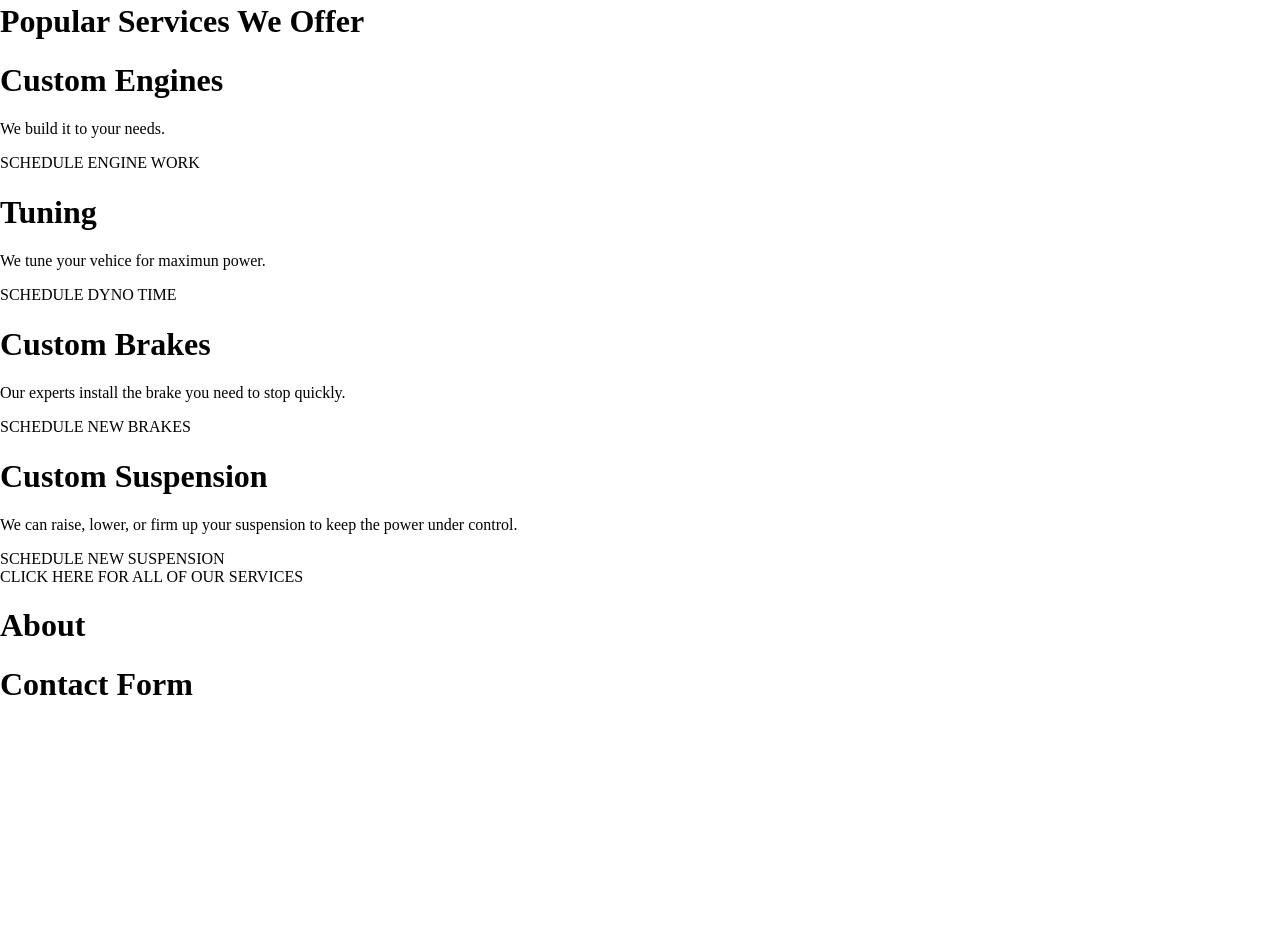
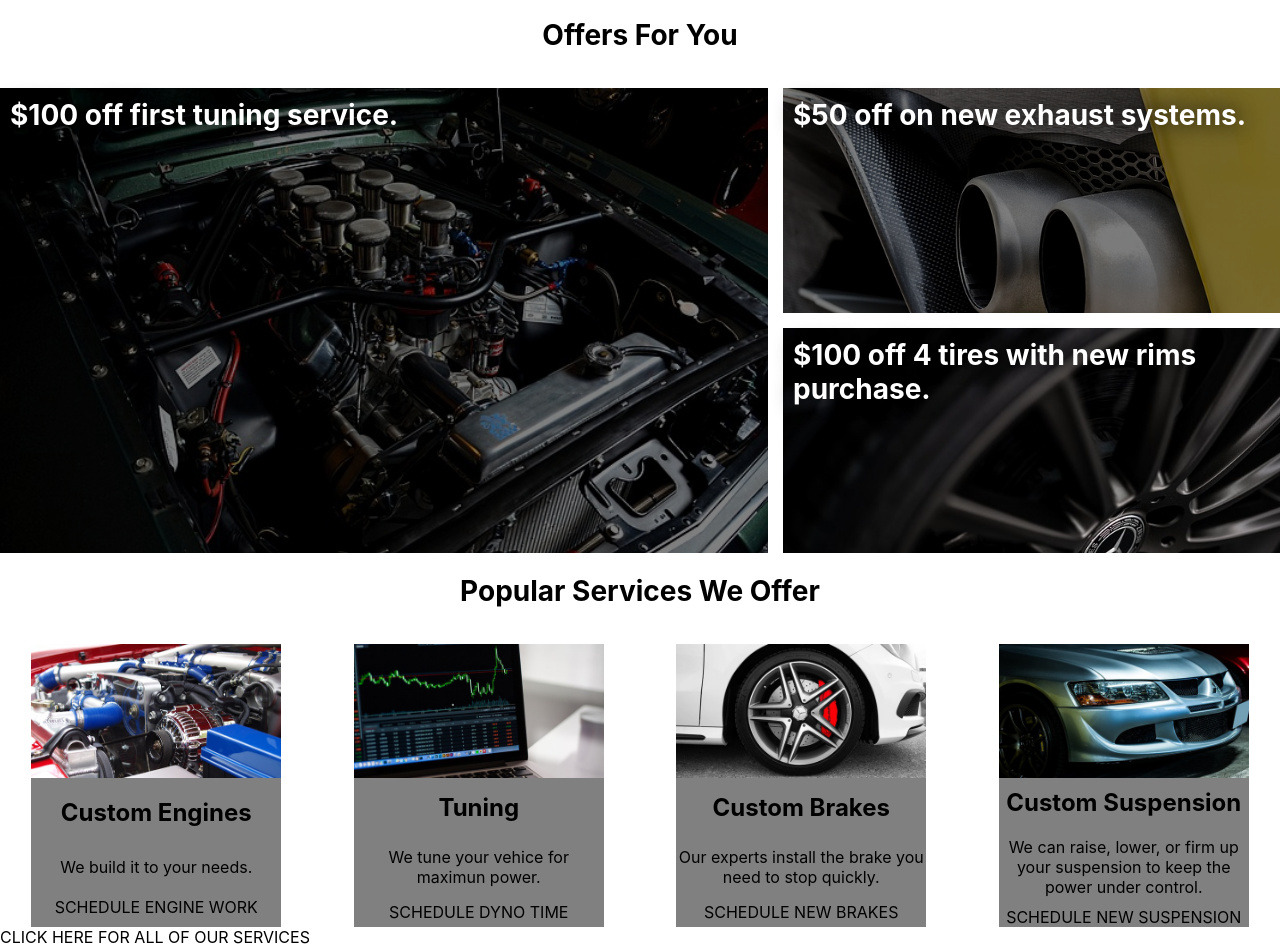
Before and after one commit to jwalker2276/gatsby-site-demo, a Gatsby site: page / in a window 1280 px wide. Shown: the part 846-1796 px from the top of the page. Before the commit the page ends 1570 px from the top, so only its background shows below. Built offline with nearby package versions, Linux system fonts and the light colour scheme; Gatsby itself is replaced by a stand-in of ours.

Commit message:
Continued working on landing page.

```diff
--- a/src/components/global.js
+++ b/src/components/global.js
@@ -4,6 +4,7 @@ const GlobalStyle = createGlobalStyle`
   body {
     margin: 0px;
     padding: 0px;
+    font-family: -apple-system,BlinkMacSystemFont,"Segoe UI",Roboto,Oxygen-Sans,Ubuntu,Cantarell,"Helvetica Neue",sans-serif;
   }
 `;
 
--- /dev/null
+++ b/src/components/service-ads.js
@@ -0,0 +1,82 @@
+import React from "react";
+import styled from "styled-components";
+import engineImg from "../images/engine1.jpg";
+import exhaustImg from "../images/exhaust.jpg";
+import rimImg from "../images/rim.jpg";
+
+const ServiceAds = () => (
+  <Section>
+    <SectionTitle>Offers For You</SectionTitle>
+    <AdsWrapper>
+      <AdLarge>
+        <AdLargeText>$100 off first tuning service.</AdLargeText>
+      </AdLarge>
+      <AdSmallOne>
+        <AdSmallOneText>$50 off on new exhaust systems.</AdSmallOneText>
+      </AdSmallOne>
+      <AdSmallTwo>
+        <AdSmallTwoText>
+          $100 off 4 tires with new rims purchase.
+        </AdSmallTwoText>
+      </AdSmallTwo>
+    </AdsWrapper>
+  </Section>
+);
+
+export default ServiceAds;
+
+// Styled Components
+
+const Section = styled.section``;
+
+const SectionTitle = styled.h1`
+  font-size: 28px;
+  text-align: center;
+  margin: 36px;
+`;
+
+const AdsWrapper = styled.div`
+  display: grid;
+  grid-template: 50% 50% / 60% 40%;
+  height: 450px;
+  grid-gap: 15px;
+`;
+
+const AdLarge = styled.div`
+  grid-column: 1 / 2;
+  grid-row: 1 / -1;
+  background: linear-gradient(rgba(0, 0, 0, 0.5), rgba(0, 0, 0, 0.5)),
+    url(${engineImg});
+  background-size: cover;
+  background-repeat: no-repeat;
+`;
+
+const AdLargeText = styled.h2`
+  color: white;
+  font-size: 28px;
+  margin: 10px;
+  text-shadow: 0px 0px 20px rgba(0, 0, 0, 0.85);
+`;
+
+const AdSmallOne = styled.div`
+  background-color: red;
+  grid-column: 2 / -1;
+  grid-row: 1 / 2;
+  background-image: linear-gradient(rgba(0, 0, 0, 0.5), rgba(0, 0, 0, 0.5)),
+    url(${exhaustImg});
+  background-size: cover;
+  background-repeat: no-repeat;
+`;
+
+const AdSmallOneText = styled(AdLargeText)``;
+
+const AdSmallTwo = styled.div`
+  background-color: blue;
+  grid-column: 2 / -1;
+  grid-row: 2 / -1;
+  background-image: url(${rimImg});
+  background-size: cover;
+  background-repeat: no-repeat;
+`;
+
+const AdSmallTwoText = styled(AdLargeText)``;
--- a/src/components/service-card.js
+++ b/src/components/service-card.js
@@ -1,20 +1,42 @@
 import React from "react";
 import styled from "styled-components";
 import { Link } from "gatsby";
+
+const ServiceCard = ({ data }) => (
+  <CardWrapper>
+    <CardImage src={data.ImgSrc} alt={data.Alt} />
+    <CardTitle>{data.Heading}</CardTitle>
+    <CardDesc>{data.Text}</CardDesc>
+    <StyledNavLink to="/contact">{data.ButtonText}</StyledNavLink>
+  </CardWrapper>
+);
+
+const CardWrapper = styled.div`
+  display: grid;
+  grid-template: auto auto auto auto / 250px;
+  background: gray;
+`;
+
+const CardImage = styled.img`
+  width: 250px;
+`;
+
+const CardTitle = styled.h2`
+  text-align: center;
+  margin: 10px 0;
+`;
+
+const CardDesc = styled.p`
+  text-align: center;
+  margin: 10px 0;
+`;
 
 const StyledNavLink = styled(props => <Link {...props} />)`
   font-size: 16px;
   color: black;
   text-decoration: none;
   text-transform: uppercase;
+  text-align: center;
 `;
 
-const ServiceCard = ({ data }) => (
-  <div>
-    <h1>{data.Heading}</h1>
-    <p>{data.Text}</p>
-    <StyledNavLink to="/contact">{data.ButtonText}</StyledNavLink>
-  </div>
-);
-
 export default ServiceCard;
--- a/src/components/services-small.js
+++ b/src/components/services-small.js
@@ -2,24 +2,37 @@ import React from "react";
 import { Link } from "gatsby";
 import styled from "styled-components";
 import ServiceCard from "../components/service-card";
+import engineImg from "../images/engine2.jpg";
+import tuningImg from "../images/tuning.jpg";
+import brakesImg from "../images/brakes.jpg";
+import suspensionImg from "../images/suspension.jpg";
 
+// Data
 const servicesInfo = [
   {
+    ImgSrc: engineImg,
+    Alt: "Engine",
     Heading: "Custom Engines",
     Text: "We build it to your needs.",
     ButtonText: "Schedule Engine Work",
   },
   {
+    ImgSrc: tuningImg,
+    Alt: "Tuning",
     Heading: "Tuning",
     Text: "We tune your vehice for maximun power.",
     ButtonText: "Schedule Dyno Time",
   },
   {
+    ImgSrc: brakesImg,
+    Alt: "Brakes",
     Heading: "Custom Brakes",
     Text: "Our experts install the brake you need to stop quickly.",
     ButtonText: "Schedule New Brakes",
   },
   {
+    ImgSrc: suspensionImg,
+    Alt: "Suspension",
     Heading: "Custom Suspension",
     Text:
       "We can raise, lower, or firm up your suspension to keep the power under control.",
@@ -27,23 +40,41 @@ const servicesInfo = [
   },
 ];
 
+const ServicesSmall = () => (
+  <Section>
+    <SectionHeading>Popular Services We Offer</SectionHeading>
+    <CardsWrapper>
+      {servicesInfo.map(serviceData => (
+        <ServiceCard key={serviceData.Heading} data={serviceData} />
+      ))}
+    </CardsWrapper>
+    <StyledNavLink to="/services">
+      Click here for all of our services
+    </StyledNavLink>
+  </Section>
+);
+
+const Section = styled.section``;
+
+const SectionHeading = styled.h1`
+  font-size: 28px;
+  text-align: center;
+  margin: 36px;
+`;
+
+const CardsWrapper = styled.div`
+  display: grid;
+  grid-template: 1fr / repeat(4, 1fr);
+  grid-gap: 10px;
+  justify-items: center;
+`;
+
 const StyledNavLink = styled(props => <Link {...props} />)`
   font-size: 16px;
   color: black;
   text-decoration: none;
   text-transform: uppercase;
+  text-align: center;
 `;
 
-const ServicesSmall = () => (
-  <div>
-    <h1>Popular Services We Offer</h1>
-    {servicesInfo.map(serviceData => (
-      <ServiceCard key={serviceData.Heading} data={serviceData} />
-    ))}
-    <StyledNavLink to="/services">
-      Click here for all of our services
-    </StyledNavLink>
-  </div>
-);
-
 export default ServicesSmall;
--- a/src/pages/index.js
+++ b/src/pages/index.js
@@ -3,6 +3,7 @@ import styled from "styled-components";
 import Layout from "../components/layout";
 import GlobalStyle from "../components/global";
 import Hero from "../components/hero";
+import ServiceAds from "../components/service-ads";
 import ServicesSmall from "../components/services-small";
 import AboutSmall from "../components/about-small";
 import ContactSmall from "../components/contact-form-small";
@@ -12,6 +13,7 @@ const Index = () => (
     <GlobalStyle />
     <Layout>
       <Hero />
+      <ServiceAds />
       <ServicesSmall />
       <AboutSmall />
       <ContactSmall />
```
Also changed, not shown: src/images/brakes.jpg (added), src/images/engine1.jpg (added), src/images/engine2.jpg (added), src/images/exhaust.jpg (added), src/images/rim.jpg (added), src/images/suspension.jpg (added), src/images/tuning.jpg (added).
